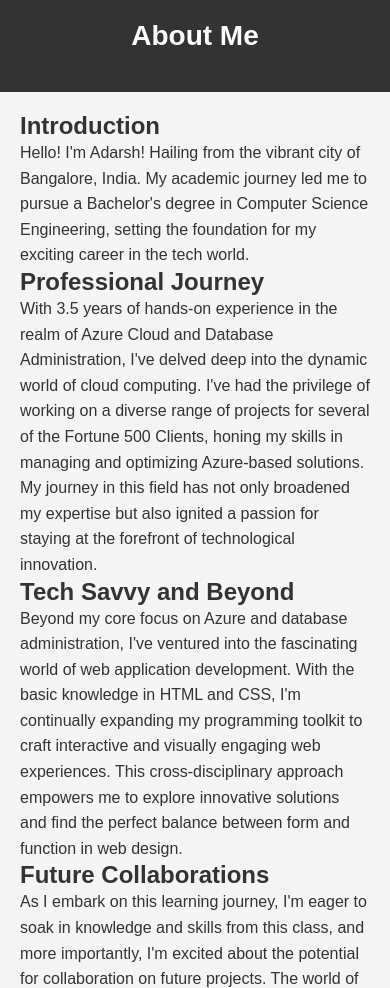
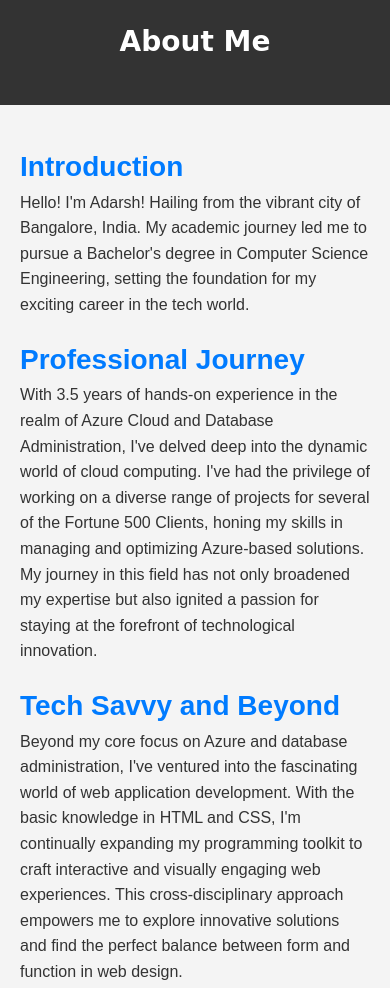
Before and after one commit to Adarshpv/repo, a plain HTML site: page index.html in a window 390 px wide. Shown: the top 988 px of the page. Drawn offline with Linux system fonts and the light colour scheme.

Commit message:
index.css

```diff
--- a/index.css
+++ b/index.css
@@ -1,59 +1,53 @@
-/* styles.css */
-
 /* Reset some default styles */
 body, h1, h2, p {
     margin: 0;
     padding: 0;
 }
 
-/* Page Styles */
+/* Define unique fonts */
 body {
-    font-family: Arial, sans-serif;
-    background-color: #f0f0f0;
+    font-family: 'Roboto', sans-serif;
+    background-color: #f4f4f4;
     color: #333;
+    line-height: 1.6;
 }
 
 header {
-    background-color: #4a5d70;
+    background-color: #333;
     color: #fff;
     text-align: center;
-    padding: 20px 0;
+    padding: 20px;
 }
 
-header h1 {
-    font-size: 40px;
+.container {
+    max-width: 800px;
+    margin: 0 auto;
+    padding: 20px;
 }
 
-.subtitle {
-    font-size: 20px;
-}
-
-#bio {
-    margin: 20px;
-    padding: 20px;
-    background-color: #fff;
-    border-radius: 5px;
-    box-shadow: 0px 0px 10px rgba(0, 0, 0, 0.1);
+h1 {
+    font-family: 'Lobster', cursive;
+    font-size: 36px;
+    margin-bottom: 20px;
 }
 
 h2 {
-    font-size: 24px;
-    color: #333;
+    font-size: 28px;
+    margin-top: 20px;
+    color: #007bff; /* Blue color for headings */
 }
 
-footer {
-    text-align: center;
-    padding: 10px 0;
-    background-color: #007BFF;
-    color: #fff;
+p {
+    font-size: 18px;
 }
 
-/* Media Query for responsive design */
-@media (max-width: 768px) {
-    header h1 {
-        font-size: 28px;
-    }
-    .subtitle {
-        font-size: 18px;
-    }
+/* Add unique styling to links */
+a {
+    color: #007bff;
+    text-decoration: none;
+    transition: color 0.3s;
 }
+
+a:hover {
+    color: #0056b3; /* Darker blue on hover */
+}
```
